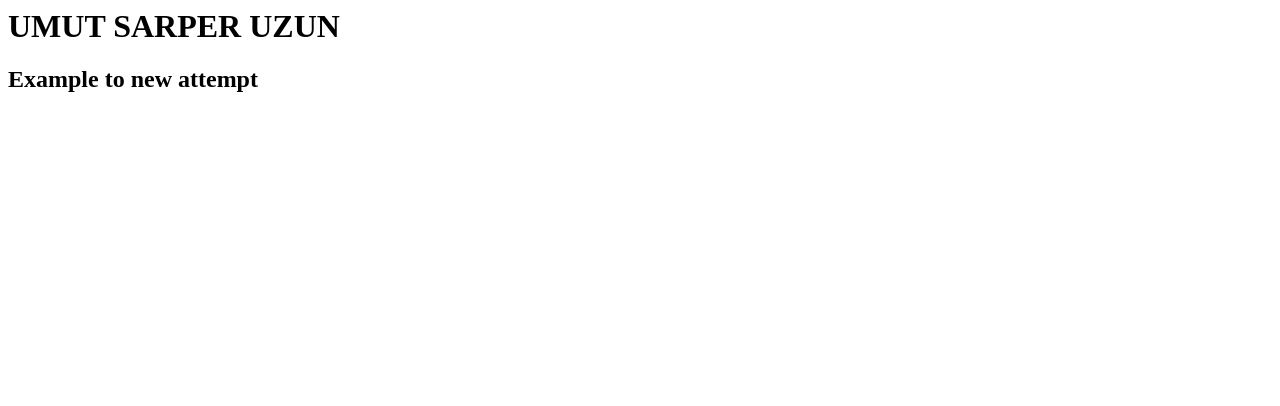
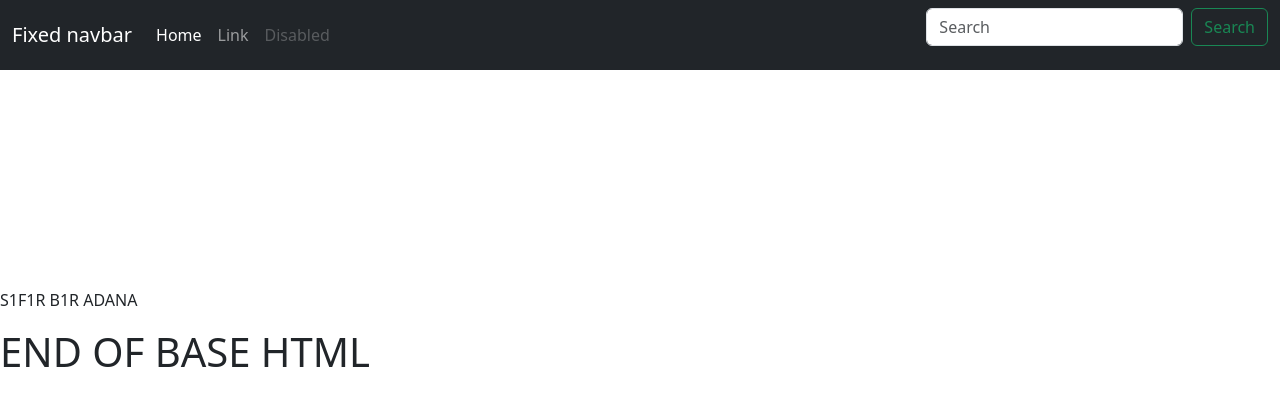
Before and after one commit to umutsarperuzun/django_templates, a Django app: page /template_app/ in a window 1280 px wide. Shown: the top 406 px of the page. Run offline with Django 5.2, Linux system fonts and the light colour scheme.

Commit message:
Create base.html template with Bootstrap 5 and setup Django template directory

```diff
--- a/django_templates_project/django_templates_project/settings.py
+++ b/django_templates_project/django_templates_project/settings.py
@@ -56,7 +56,7 @@ ROOT_URLCONF = "django_templates_project.urls"
 TEMPLATES = [
     {
         "BACKEND": "django.template.backends.django.DjangoTemplates",
-        "DIRS": [],
+        "DIRS": [os.path.join(BASE_DIR,"templates")],
         "APP_DIRS": True,
         "OPTIONS": {
             "context_processors": [
--- a/django_templates_project/template_app/templates/template_app/first.html
+++ b/django_templates_project/template_app/templates/template_app/first.html
@@ -1,11 +1,5 @@
-<html lang="en">
-<head>
-    <meta charset="UTF-8">
-    <meta name="viewport" content="width=device-width, initial-scale=1.0">
-    <title>Main Page</title>
-</head>
-<body>
-    <h1>UMUT SARPER UZUN</h1>
-    <h2>Example to new attempt</h2>
-</body>
-</html>
+{%extends 'base.html' %}
+
+{% block content %}
+<p> S1F1R B1R ADANA</p>
+{% endblock %}
--- /dev/null
+++ b/django_templates_project/templates/base.html
@@ -0,0 +1,150 @@
+<html lang="en">
+  <head>
+    <meta charset="UTF-8" />
+    <meta name="viewport" content="width=device-width, initial-scale=1.0" />
+    <link
+      href="https://cdn.jsdelivr.net/npm/bootstrap@5.3.6/dist/css/bootstrap.min.css"
+      rel="stylesheet"
+      integrity="sha384-4Q6Gf2aSP4eDXB8Miphtr37CMZZQ5oXLH2yaXMJ2w8e2ZtHTl7GptT4jmndRuHDT"
+      crossorigin="anonymous"
+    />
+    <script
+      src="https://cdn.jsdelivr.net/npm/bootstrap@5.3.6/dist/js/bootstrap.bundle.min.js"
+      integrity="sha384-j1CDi7MgGQ12Z7Qab0qlWQ/Qqz24Gc6BM0thvEMVjHnfYGF0rmFCozFSxQBxwHKO"
+      crossorigin="anonymous"
+    ></script>
+    <title>My Main Page</title>
+    <style>
+      .bd-placeholder-img {
+        font-size: 1.125rem;
+        text-anchor: middle;
+        -webkit-user-select: none;
+        -moz-user-select: none;
+        user-select: none;
+      }
+      @media (min-width: 768px) {
+        .bd-placeholder-img-lg {
+          font-size: 3.5rem;
+        }
+      }
+      .b-example-divider {
+        width: 100%;
+        height: 3rem;
+        background-color: #0000001a;
+        border: solid rgba(0, 0, 0, 0.15);
+        border-width: 1px 0;
+        box-shadow: inset 0 0.5em 1.5em #0000001a,
+          inset 0 0.125em 0.5em #00000026;
+      }
+      .b-example-vr {
+        flex-shrink: 0;
+        width: 1.5rem;
+        height: 100vh;
+      }
+      .bi {
+        vertical-align: -0.125em;
+        fill: currentColor;
+      }
+      .nav-scroller {
+        position: relative;
+        z-index: 2;
+        height: 2.75rem;
+        overflow-y: hidden;
+      }
+      .nav-scroller .nav {
+        display: flex;
+        flex-wrap: nowrap;
+        padding-bottom: 1rem;
+        margin-top: -1px;
+        overflow-x: auto;
+        text-align: center;
+        white-space: nowrap;
+        -webkit-overflow-scrolling: touch;
+      }
+      .btn-bd-primary {
+        --bd-violet-bg: #712cf9;
+        --bd-violet-rgb: 112.520718, 44.062154, 249.437846;
+        --bs-btn-font-weight: 600;
+        --bs-btn-color: var(--bs-white);
+        --bs-btn-bg: var(--bd-violet-bg);
+        --bs-btn-border-color: var(--bd-violet-bg);
+        --bs-btn-hover-color: var(--bs-white);
+        --bs-btn-hover-bg: #6528e0;
+        --bs-btn-hover-border-color: #6528e0;
+        --bs-btn-focus-shadow-rgb: var(--bd-violet-rgb);
+        --bs-btn-active-color: var(--bs-btn-hover-color);
+        --bs-btn-active-bg: #5a23c8;
+        --bs-btn-active-border-color: #5a23c8;
+      }
+      .bd-mode-toggle {
+        z-index: 1500;
+      }
+      .bd-mode-toggle .bi {
+        width: 1em;
+        height: 1em;
+      }
+      .bd-mode-toggle .dropdown-menu .active .bi {
+        display: block !important;
+      }
+    </style>
+  </head>
+  <body>
+    <nav class="navbar navbar-expand-md navbar-dark fixed-top bg-dark">
+      <div class="container-fluid">
+        <a class="navbar-brand" href="#">Fixed navbar</a>
+        <button
+          class="navbar-toggler"
+          type="button"
+          data-bs-toggle="collapse"
+          data-bs-target="#navbarCollapse"
+          aria-controls="navbarCollapse"
+          aria-expanded="false"
+          aria-label="Toggle navigation"
+        >
+          <span class="navbar-toggler-icon"></span>
+        </button>
+        <div class="collapse navbar-collapse" id="navbarCollapse">
+          <ul class="navbar-nav me-auto mb-2 mb-md-0">
+            <li class="nav-item">
+              <a class="nav-link active" aria-current="page" href="#">Home</a>
+            </li>
+            <li class="nav-item"><a class="nav-link" href="#">Link</a></li>
+            <li class="nav-item">
+              <a class="nav-link disabled" aria-disabled="true">Disabled</a>
+            </li>
+          </ul>
+          <form class="d-flex" role="search">
+            <input
+              class="form-control me-2"
+              type="search"
+              placeholder="Search"
+              aria-label="Search"
+            />
+            <button class="btn btn-outline-success" type="submit">
+              Search
+            </button>
+          </form>
+        </div>
+      </div>
+    </nav>
+    <br>
+    <br>
+    <br>
+    <br>
+    <br>
+    <br>
+    <br>
+    <br>
+    <br>
+    <br>
+    <br>
+    <br>
+
+
+        {% block content %}
+
+        {% endblock %}
+
+        <h1>END OF BASE HTML</h1>
+  </body>
+</html>
```
